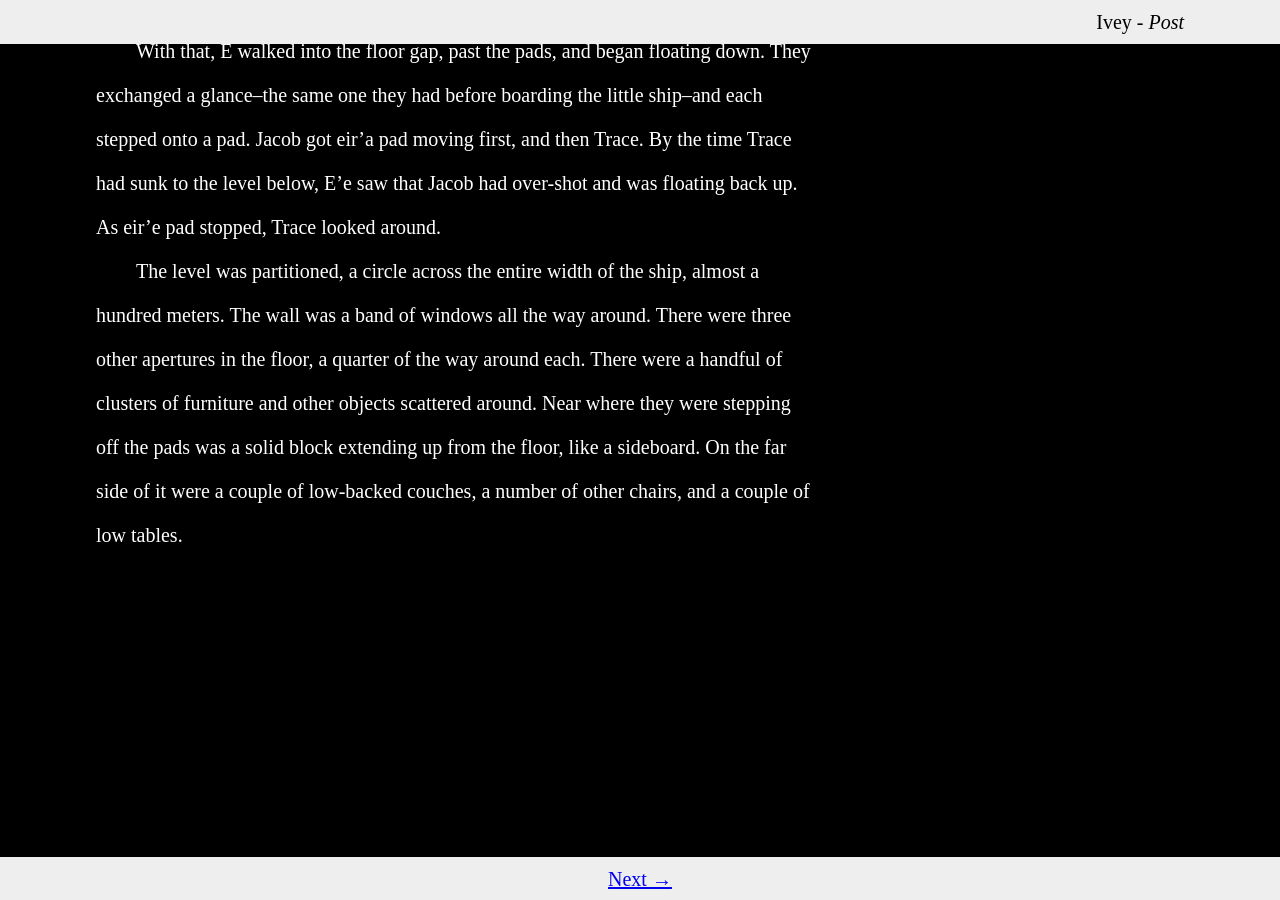
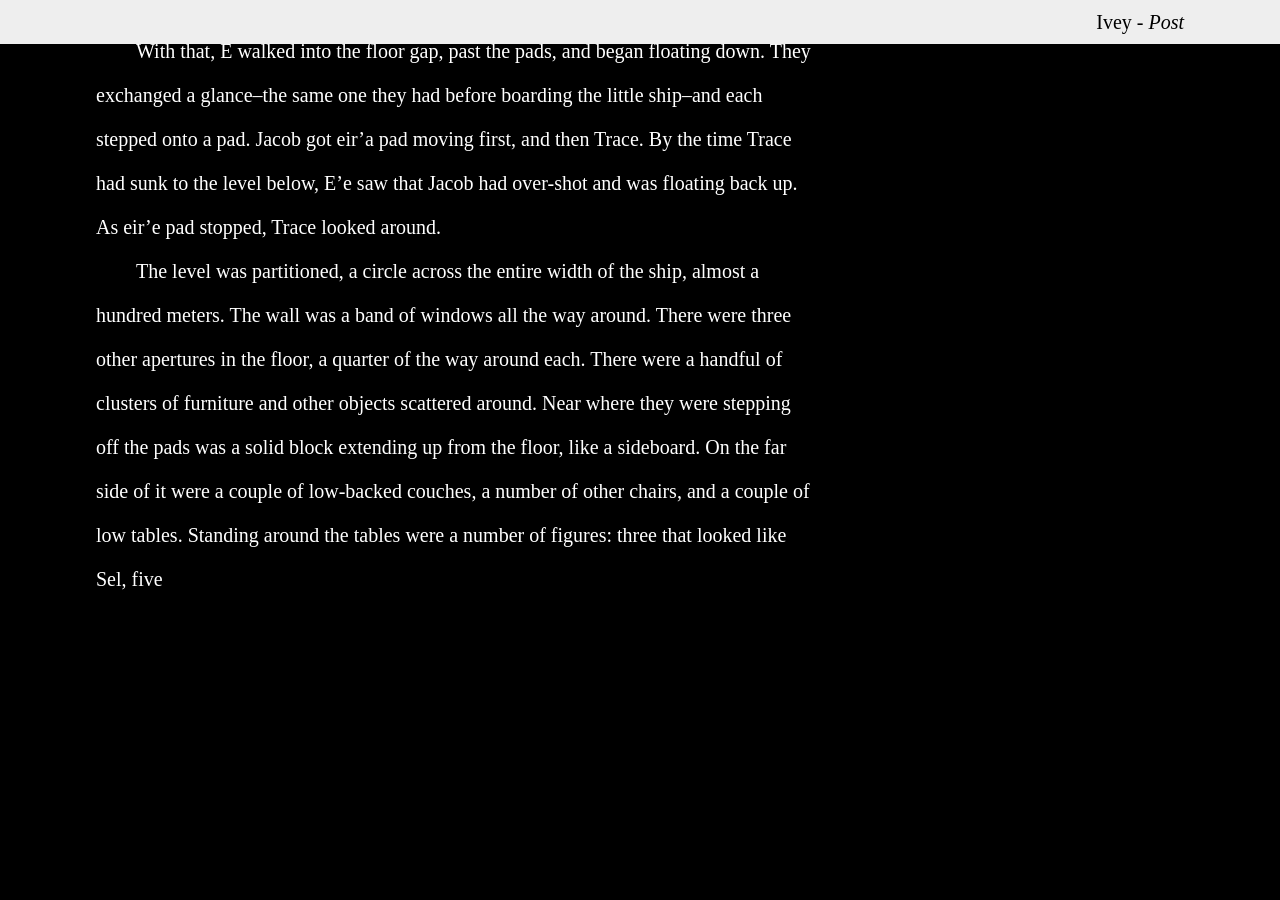
Before and after one commit to gleneivey/post-novel, a Jekyll site: the page built from docs/10.md, in a window 1280 px wide and 900 px high, scrolled down 13014 px. Built offline with Jekyll 4.4.1, drawn with Linux system fonts in a browser that asks for light colours; our own code applies the rules of GitHub Pages for plain Markdown files.

Commit message:
25684 words; day after T'ing, minimal progress

```diff
--- a/docs/10.md
+++ b/docs/10.md
@@ -462,4 +462,5 @@ of the way around each.  There were a handful of clusters of furniture
 and other objects scattered around.  Near where they were stepping off
 the pads was a solid block extending up from the floor, like a
 sideboard.  On the far side of it were a couple of low-backed couches,
-a number of other chairs, and a couple of low tables.
+a number of other chairs, and a couple of low tables.  Standing around
+the tables were a number of figures:  three that looked like Sel, five
```
